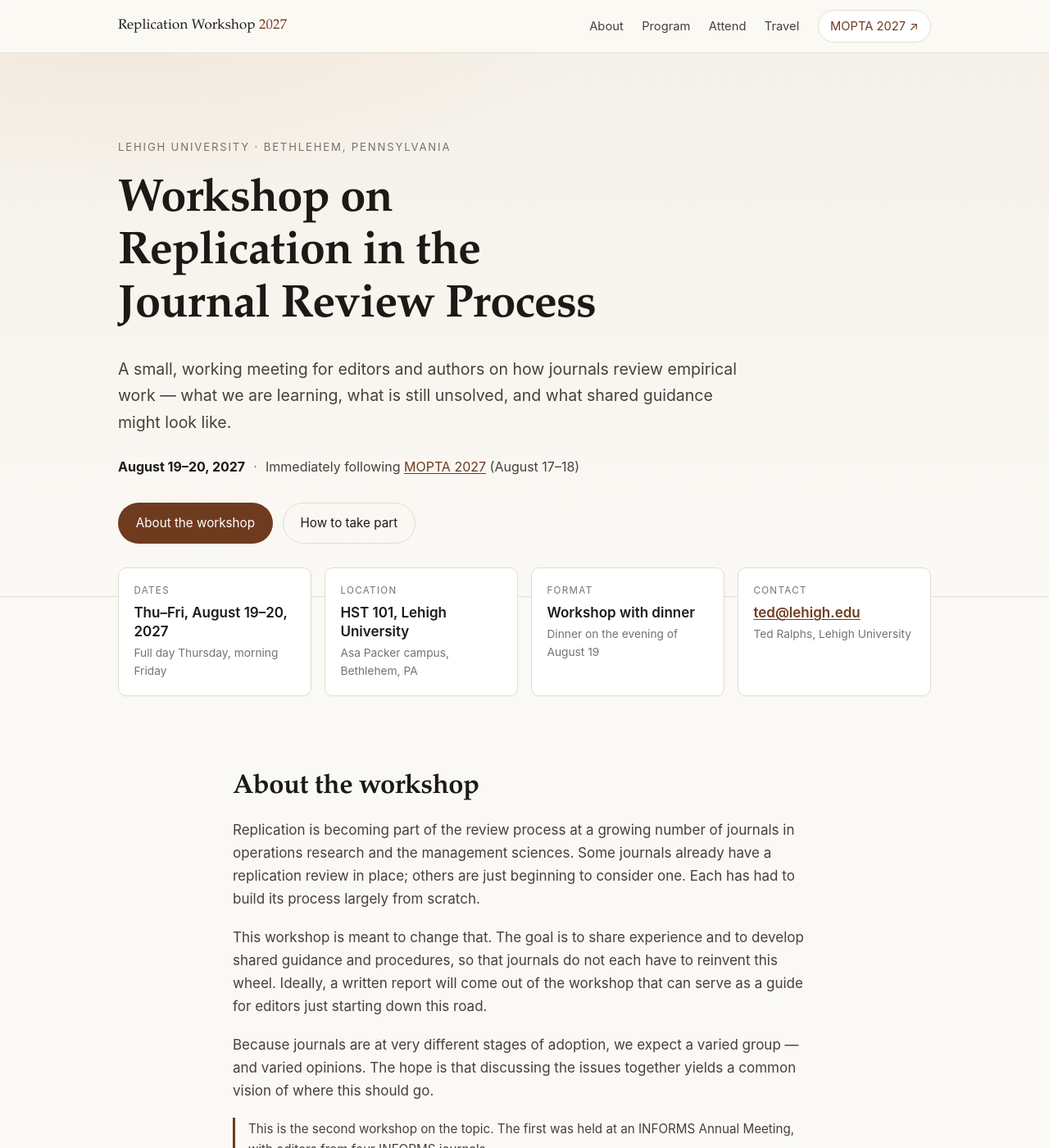
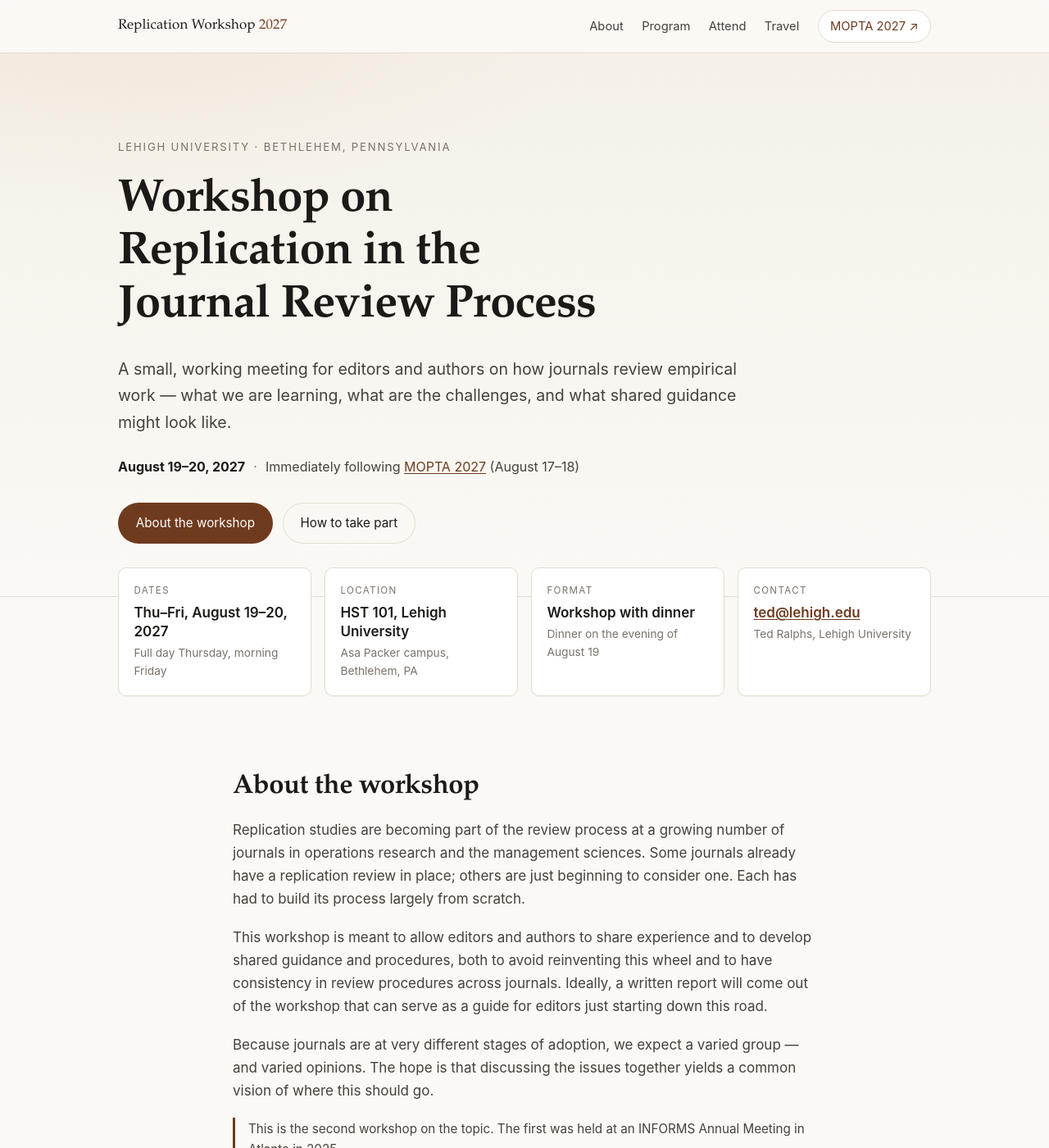
Before and after one commit to tkralphs/ReplicationWorkshop, a Jekyll site: the page built from index.md, in a window 1280 px wide and 1400 px high. Shown: the whole window at 82% size. Built offline with Jekyll 4.4.1, drawn with Linux system fonts in a browser that asks for light colours; some of the changed text lies outside the part shown.

Commit message:
Some small updates

```diff
--- a/_includes/hero.html
+++ b/_includes/hero.html
@@ -4,7 +4,7 @@
     <h1>Workshop on Replication in the Journal Review Process</h1>
     <p class="lede">
       A small, working meeting for editors and authors on how journals review
-      empirical work &mdash; what we are learning, what is still unsolved, and
+      empirical work &mdash; what we are learning, what are the challenges, and
       what shared guidance might look like.
     </p>
     <p class="hero-dates">
--- a/index.md
+++ b/index.md
@@ -11,14 +11,15 @@ layout: default
 
 ## About the workshop
 
-Replication is becoming part of the review process at a growing number of
+Replication studies are becoming part of the review process at a growing number of
 journals in operations research and the management sciences. Some journals
 already have a replication review in place; others are just beginning to
 consider one. Each has had to build its process largely from scratch.
 
-This workshop is meant to change that. The goal is to share experience and
-to develop shared guidance and procedures, so that journals do not each
-have to reinvent this wheel. Ideally, a written report will come out of the
+This workshop is meant to allow editors and authors to share experience and
+to develop shared guidance and procedures, both to avoid reinventing this wheel
+and to have consistency in review procedures across journals.
+Ideally, a written report will come out of the
 workshop that can serve as a guide for editors just starting down this road.
 
 Because journals are at very different stages of adoption, we expect a
@@ -26,7 +27,7 @@ varied group — and varied opinions. The hope is that discussing the issues
 together yields a common vision of where this should go.
 
 This is the second workshop on the topic. The first was held at an INFORMS
-Annual Meeting, with editors from four INFORMS journals.
+Annual Meeting in Atlanta in 2025.
 {: .aside}
 
 </div>
@@ -53,9 +54,10 @@ Topics we expect to cover
 
 - Designing a replication review that fits an existing editorial process
 - Which papers to replicate, and how to decide
-- Finding replicators, and what to ask of them
+- Finding reviewers, and what to ask of them
 - Tools, infrastructure, and reproducibility standards
-- Reporting results, and handling disagreements
+- Reporting results and integrating with the regular review process
+- The use of AI throughout this process
 - Cost, time, and the load on editors and authors
 
 Suggestions for the agenda are welcome — write to
```
Also changed, not shown: other parts of index.md (+2 -2 lines).
